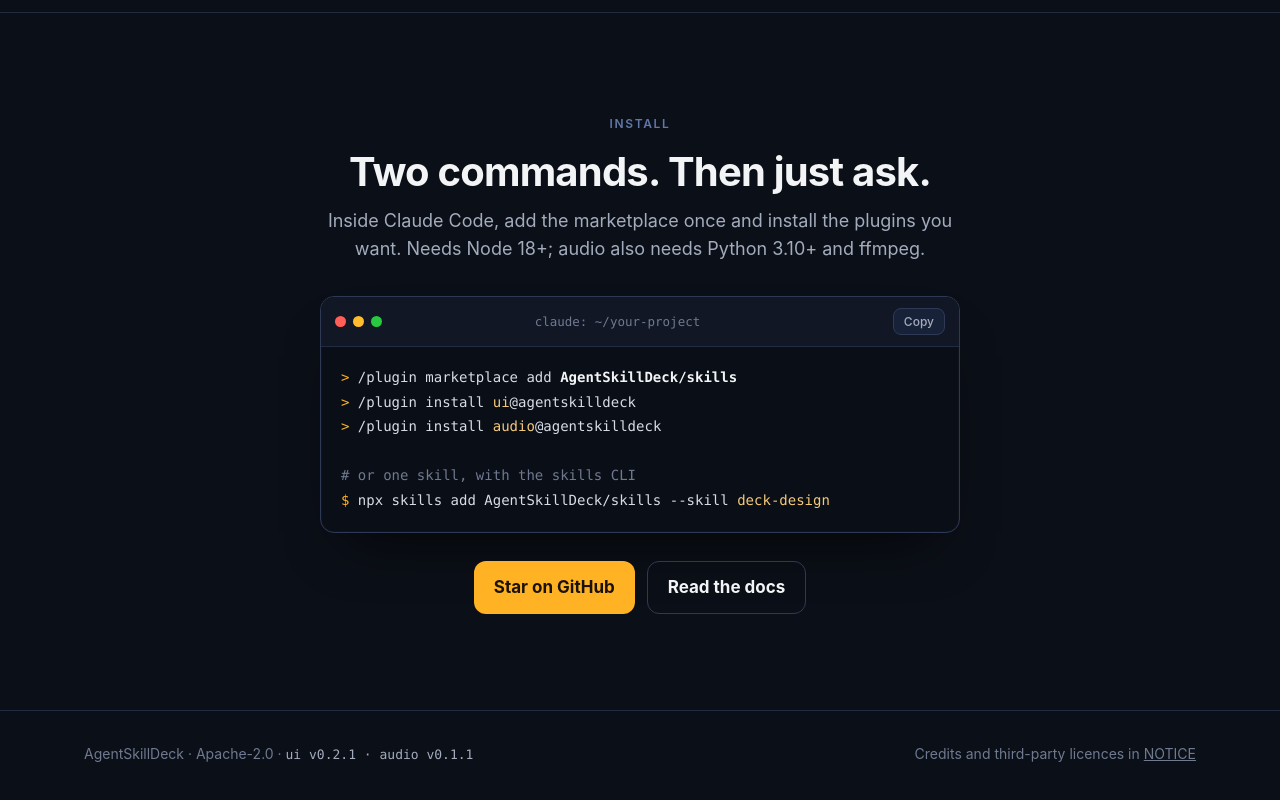
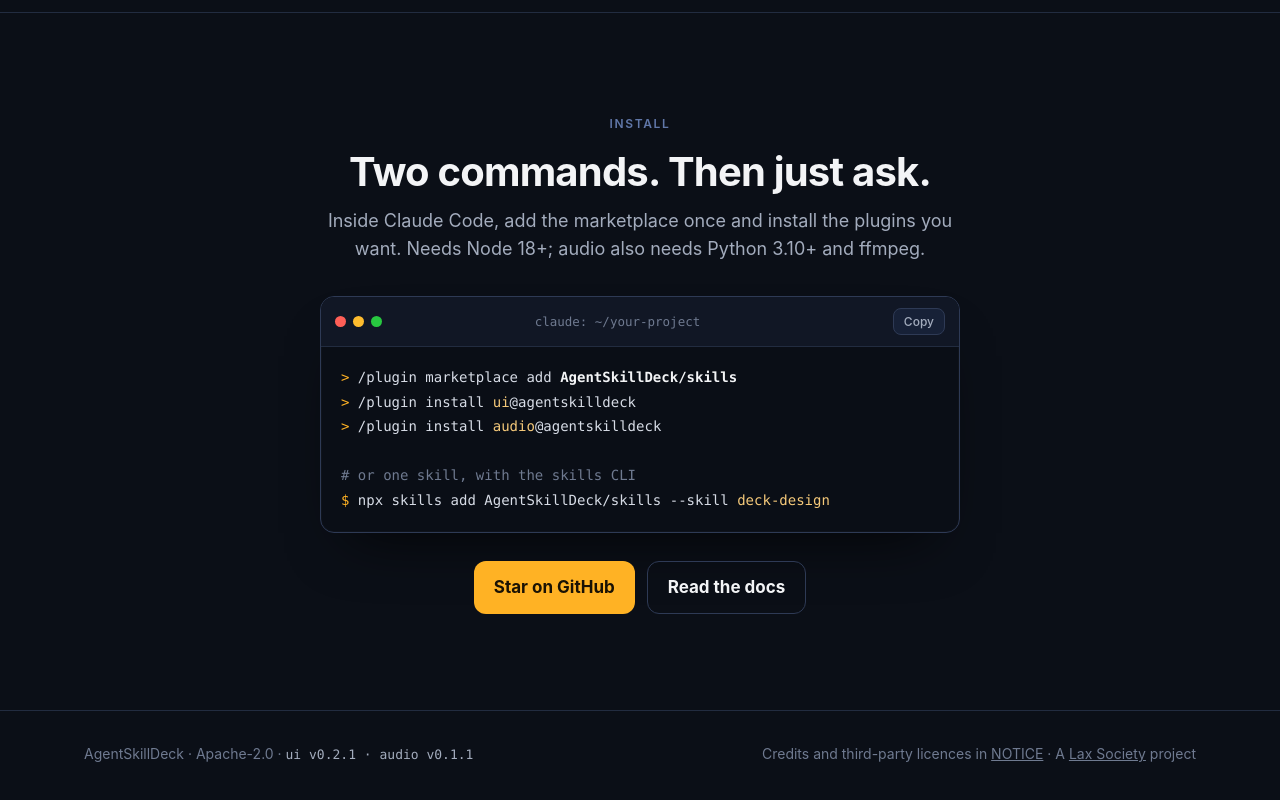
Before and after one commit to AgentSkillDeck/agentskilldeck.github.io, a plain HTML site: page index.html in a window 1280 px wide. Shown: the part 6556-7356 px from the top of the page. Drawn offline with Linux system fonts and the light colour scheme; no server answers.

Commit message:
Footer: link to Lax Society

```diff
--- a/index.html
+++ b/index.html
@@ -553,7 +553,7 @@
 <footer>
   <div class="wrap">
     <span>AgentSkillDeck · Apache-2.0 · <a id="versions" href="https://github.com/AgentSkillDeck/skills/blob/main/.claude-plugin/marketplace.json">ui <span data-v="ui">v0.2.1</span> · audio <span data-v="audio">v0.1.1</span></a></span>
-    <span>Credits and third-party licences in <a href="https://github.com/AgentSkillDeck/skills/blob/main/NOTICE">NOTICE</a></span>
+    <span>Credits and third-party licences in <a href="https://github.com/AgentSkillDeck/skills/blob/main/NOTICE">NOTICE</a> · A <a href="https://laxsociety.github.io">Lax Society</a> project</span>
   </div>
 </footer>
 
```
Also changed, not shown: keepwatch/index.html (+1 -1 lines).
